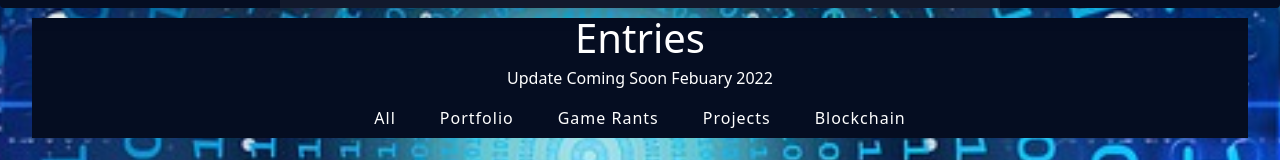
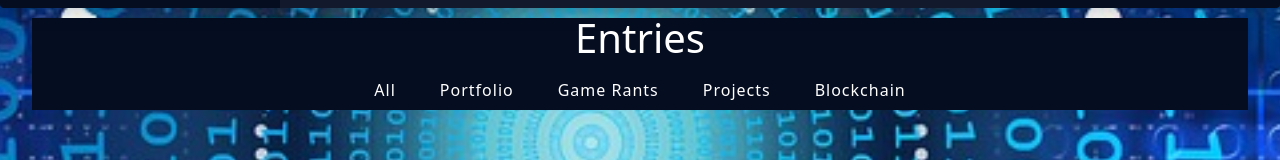
Before and after one commit to JpBongiovanni/JB_Portfolio, a React (Create React App) app: page /blog in a window 1280 px wide. Shown: the part 329-489 px from the top of the page. Built offline with nearby package versions, Linux system fonts and the light colour scheme.

Commit message:
minor fix

```diff
--- a/src/components/Blog/BlogApp.js
+++ b/src/components/Blog/BlogApp.js
@@ -23,7 +23,7 @@ function BlogApp() {
         <section className="menu section">
             <div className="title">
                 <h2>Entries</h2>
-                <h4>Update coming soon Febuary 2022</h4>
+
                 <Categories categories={categories}filterItems={filterItems}/>
             </div>
             <div>
```
